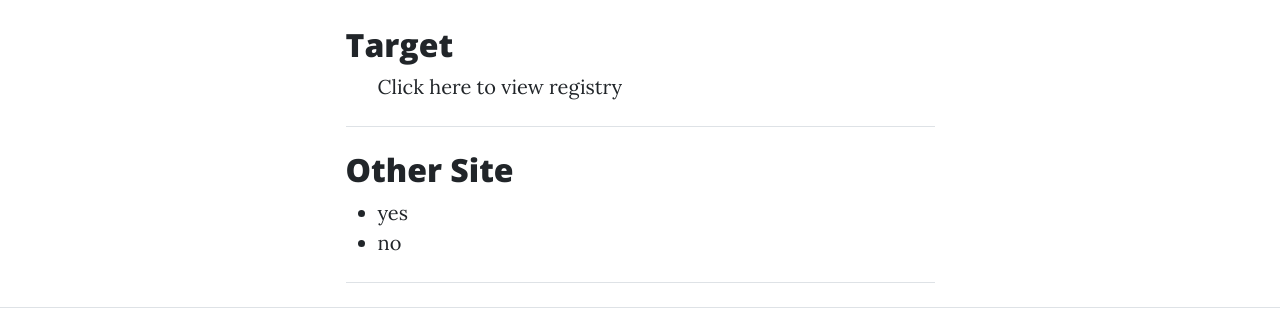
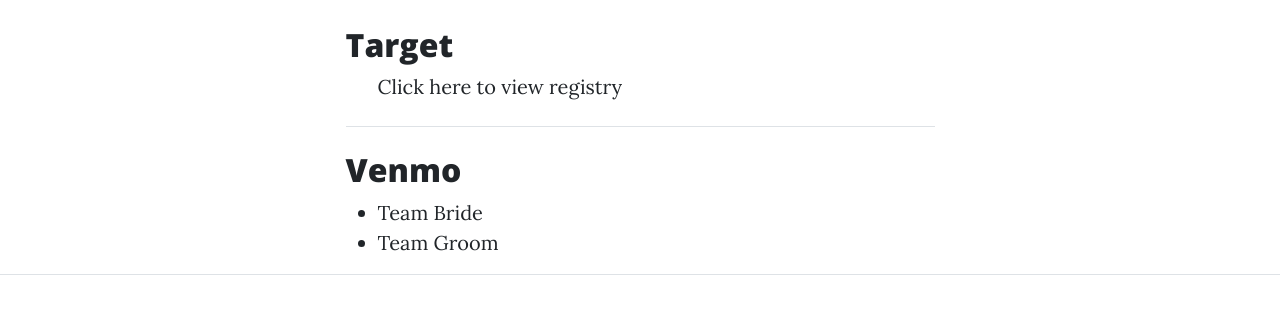
Before and after one commit to webbuilder27/Wedding-Registry, a plain HTML site: page index.html in a window 1280 px wide. Shown: the part 662-972 px from the top of the page. Drawn offline with nearby package versions, Linux system fonts and the light colour scheme.

Commit message:
Add files via upload

```diff
--- a/index.html
+++ b/index.html
@@ -67,14 +67,12 @@
                     <hr class="my-4" />
                     <!-- Post preview-->
                     <div class="post-preview">
-                        <h2 class="post-title">Other Site</h2>
-                        <ul>
-                            <li>yes</li>
-                            <li>no</li>
-                        </ul>
+                            <h2 class="post-title"></a>Venmo</h2>
+                            <ul>
+                                <li><a href="https://account.venmo.com/u/Brooklyn_Hopkins?catchAll=u&catchAll=Brooklyn_Hopkins" target="_blank" >Team Bride</a></li>
+                                <li><a href="https://account.venmo.com/u/Sean-Watson-108?catchAll=u&catchAll=Sean-Watson-108" target="_blank" >Team Groom</a></li>
+                            </ul>
                     </div>
-                    <!-- Divider-->
-                    <hr class="my-4" />
                     </div>
                 </div>
             </div>
```
